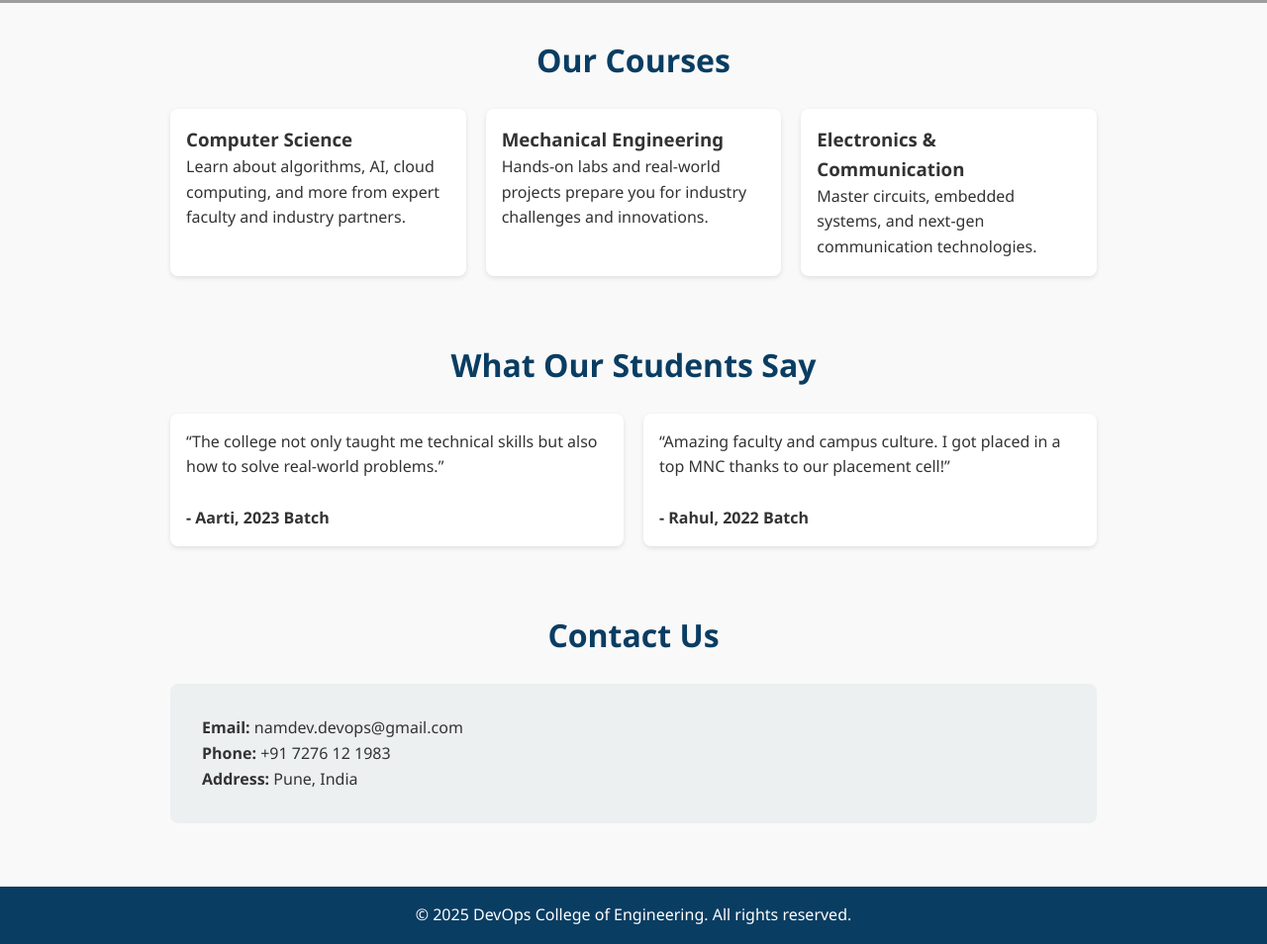
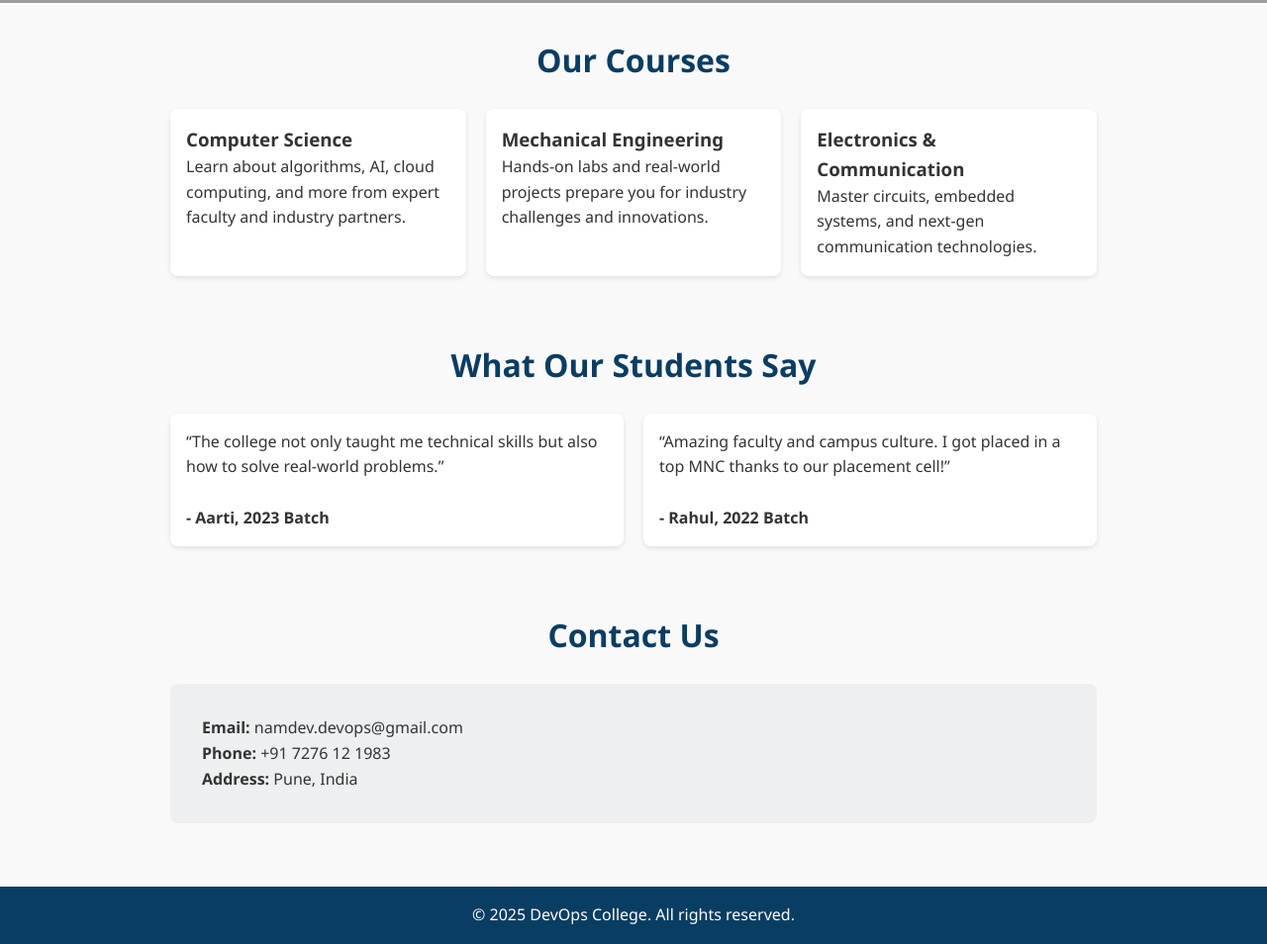
Before and after one commit to namdev-rathod/eks-cloudformation-jenkins-pipeline, a plain HTML site: page frontend-app/index.html in a window 1280 px wide. Shown: the part 532-1486 px from the top of the page at 99% size. Drawn offline with Linux system fonts and the light colour scheme; grey boxes are pictures that could not be loaded.

Commit message:
added changes for frontend

```diff
--- a/frontend-app/index.html
+++ b/frontend-app/index.html
@@ -141,7 +141,7 @@
   </section>
 
   <footer>
-    <p>&copy; 2025 DevOps College of Engineering. All rights reserved.</p>
+    <p>&copy; 2025 DevOps College. All rights reserved.</p>
   </footer>
 
 </body>
```
